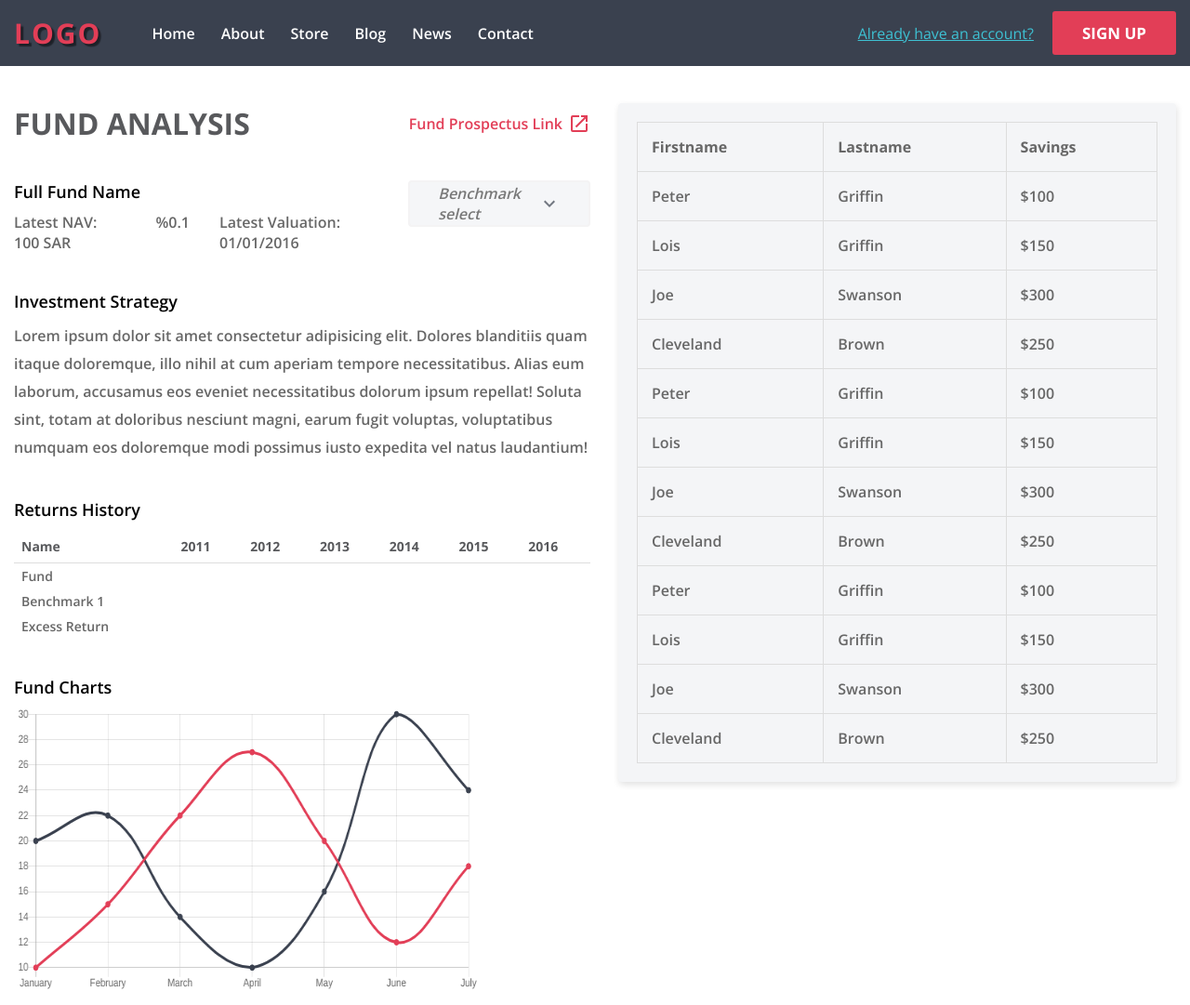
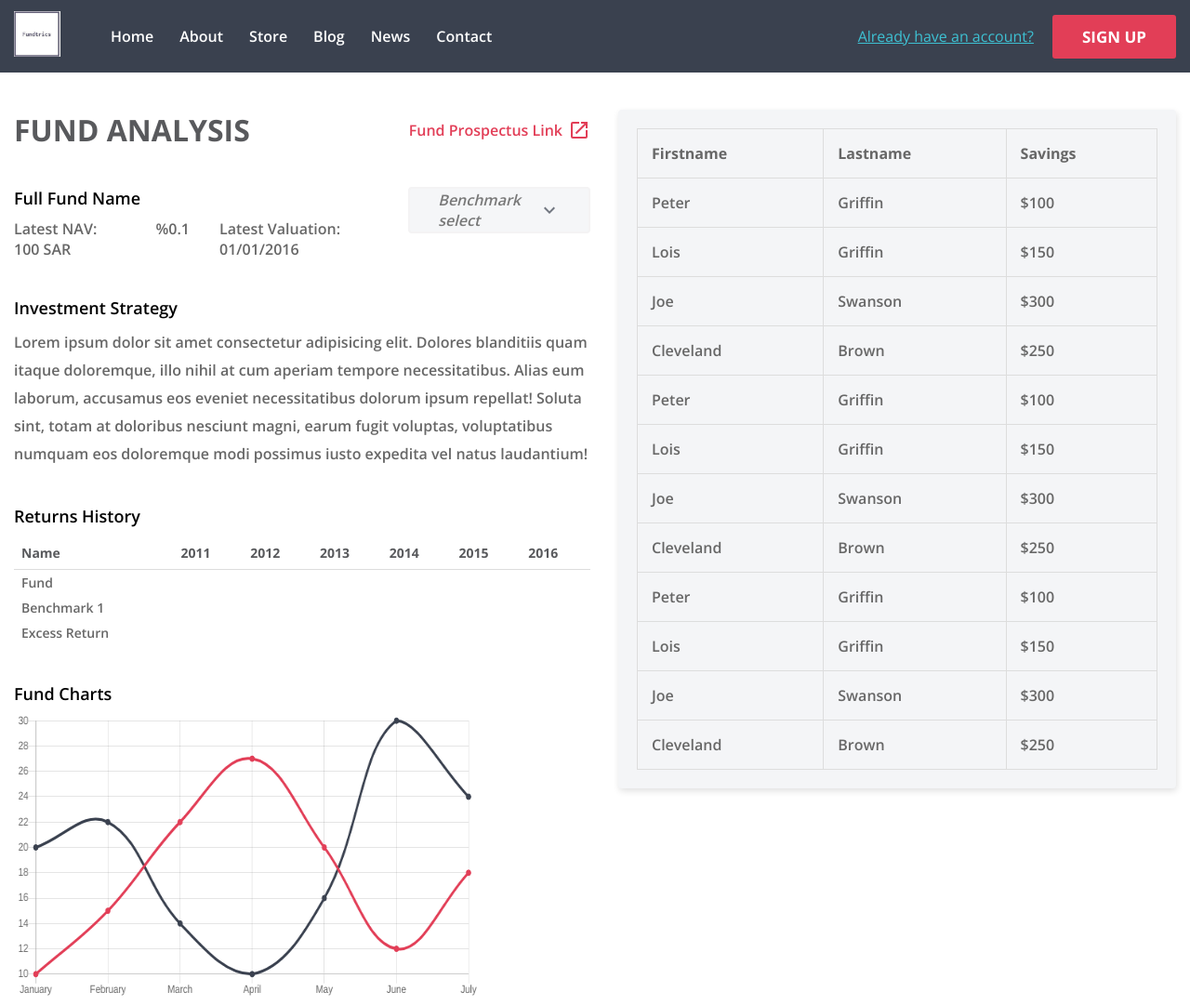
Before and after one commit to heshamabdulzaher/Fundtrics, a plain HTML site: page index.html in a window 1280 px wide. Shown: the whole page at 93% size. Drawn offline with nearby package versions, Linux system fonts and the light colour scheme.

Commit message:
Add logo

```diff
--- a/assets/scss/_header.scss
+++ b/assets/scss/_header.scss
@@ -2,17 +2,20 @@ header {
   padding: 12px 0;
   background-color: $txtColor;
   .logo {
-    color: $lightGray;
-    color: $pColor;
-    letter-spacing: 2px;
-    text-shadow: 2px 2px 2px rgba(0, 0, 0, 0.2), 3px 3px 1px rgba(0, 0, 0, 0.4);
-    border-radius: 3px;
+    // color: $lightGray;
+    // color: $pColor;
+    // letter-spacing: 2px;
+    // text-shadow: 2px 2px 2px rgba(0, 0, 0, 0.2), 3px 3px 1px rgba(0, 0, 0, 0.4);
+    // border-radius: 3px;
+    // font-size: 30px;
+    // font-weight: 900;
+    // display: flex;
+    // justify-content: center;
+    // align-items: center;
     margin-right: 40px;
-    font-size: 30px;
-    font-weight: 900;
-    display: flex;
-    justify-content: center;
-    align-items: center;
+    img {
+      width: 50px;
+    }
   }
   li a {
     height: 44px;
--- a/index.html
+++ b/index.html
@@ -15,7 +15,9 @@
     <header>
       <div class="main-container flex flex_justify-between flex_align-center">
         <section class="flex flex_align-center">
-          <div class="logo">LOGO</div>
+          <div class="logo">
+            <img src="./assets/img/logo.jpg" alt="logo" />
+          </div>
           <ul class="flex flex_align-center">
             <li><a href="#">Home</a></li>
             <li><a href="#">About</a></li>
```
Also changed, not shown: assets/css/styles.css, assets/img/logo.jpg (added), 1 other file.
